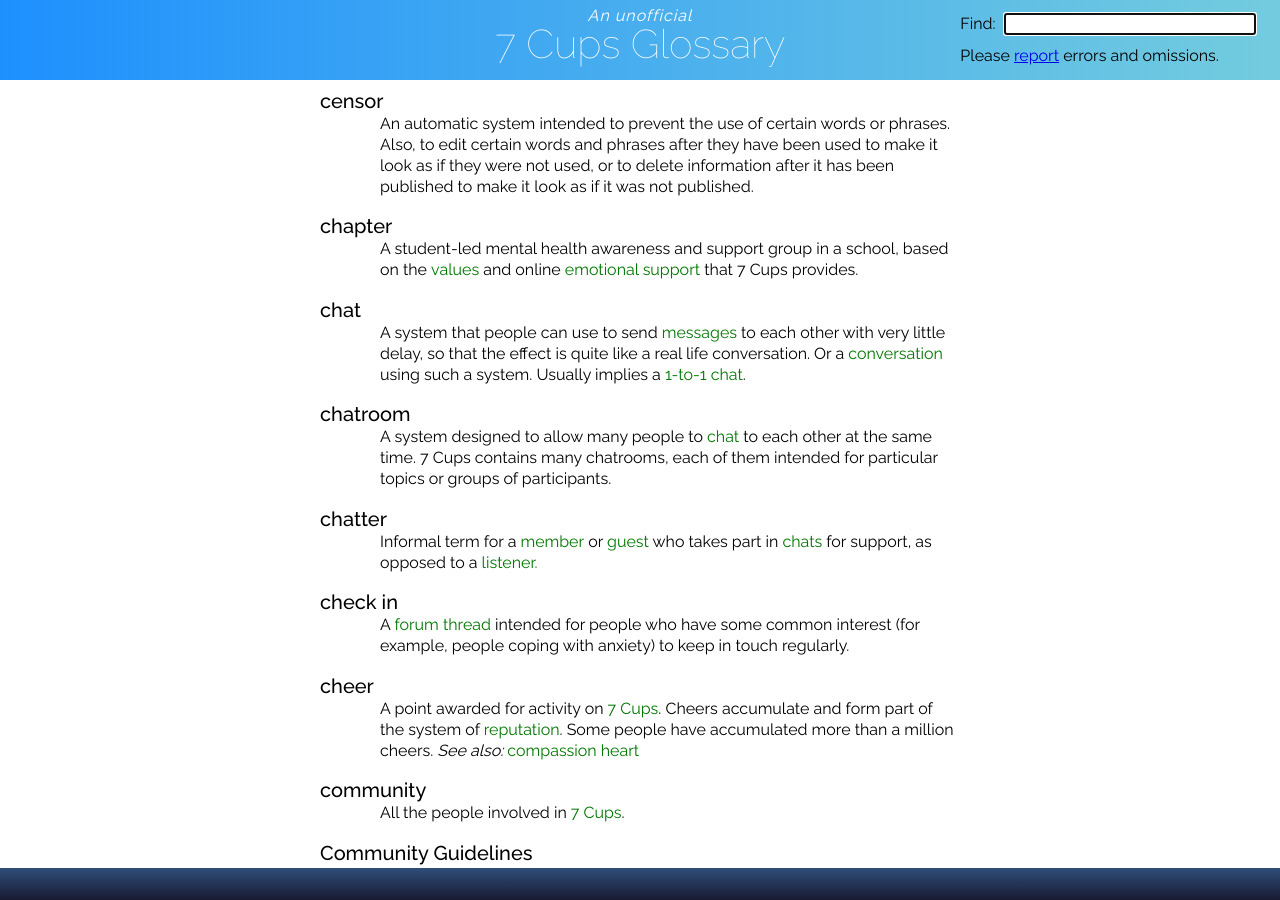
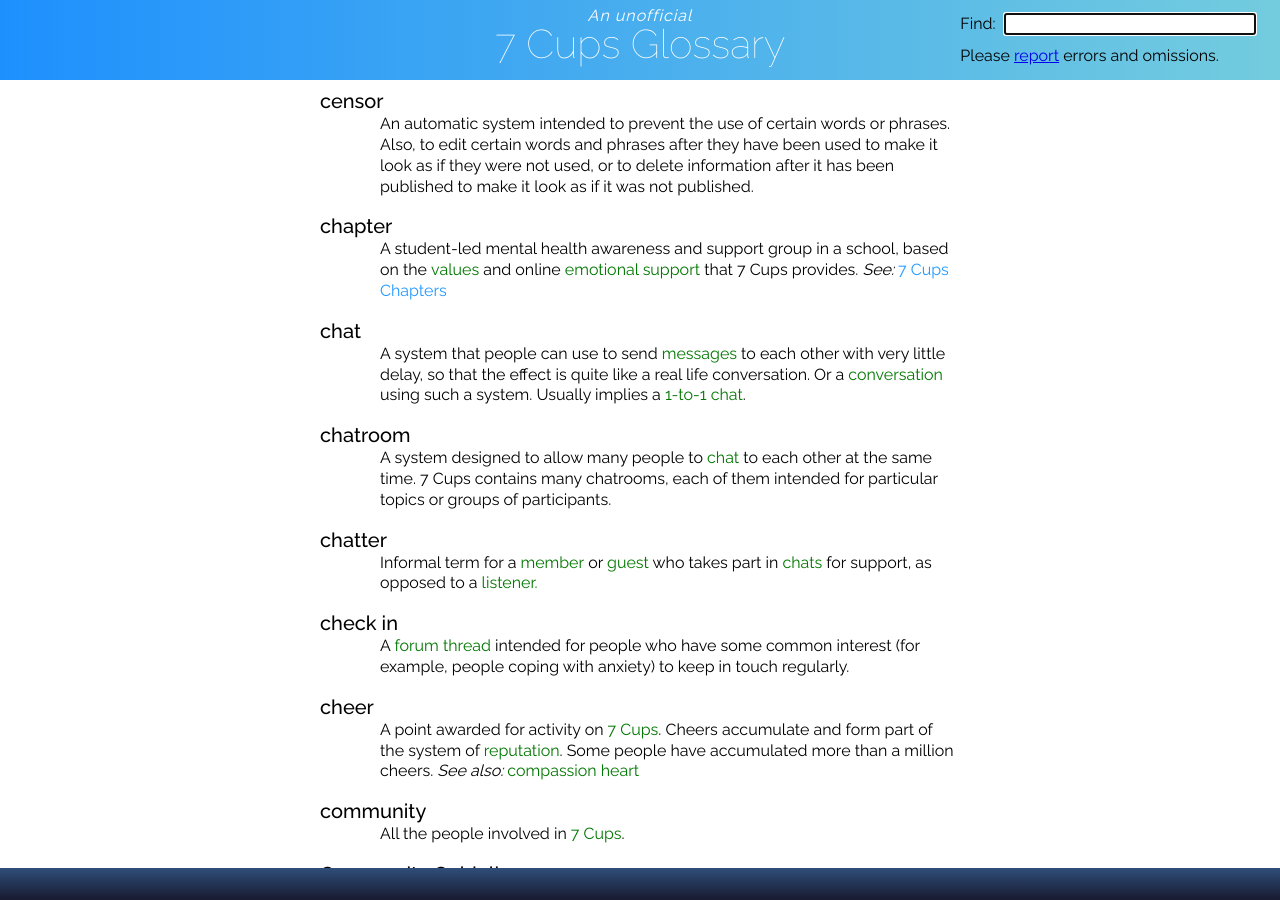
Before and after one commit to RarelyCharlie/rarelycharlie.github.io, a Jekyll site: the page built from glossary.md, in a window 1280 px wide and 900 px high, scrolled down 3862 px. Built offline with Jekyll 4.4.1, drawn with Linux system fonts in a browser that asks for light colours.

Commit message:
update chapter

```diff
--- a/glossary.md
+++ b/glossary.md
@@ -142,7 +142,7 @@ One of 32 topics that a ~~listener~~ can specialize in and that ~~Noni~~ asks ab
 An automatic system intended to prevent the use of certain words or phrases. Also, to edit certain words and phrases after they have been used to make it look as if they were not used, or to delete information after it has been published to make it look as if it was not published.
 
 # chapter
-A student-led mental health awareness and support group in a school, based on the ~~values~~ and online ~~emotional support~~ that 7 Cups provides.
+A student-led mental health awareness and support group in a school, based on the ~~values~~ and online ~~emotional support~~ that 7 Cups provides. _See:_ [7 Cups Chapters](https://www.7cups.com/chapters/)
 
 # chat
 A system that people can use to send ~~messages/message~~ to each other with very little delay, so that the effect is quite like a real life conversation. Or a ~~conversation~~ using such a system. Usually implies a ~~1-to-1 chat~~.
```
